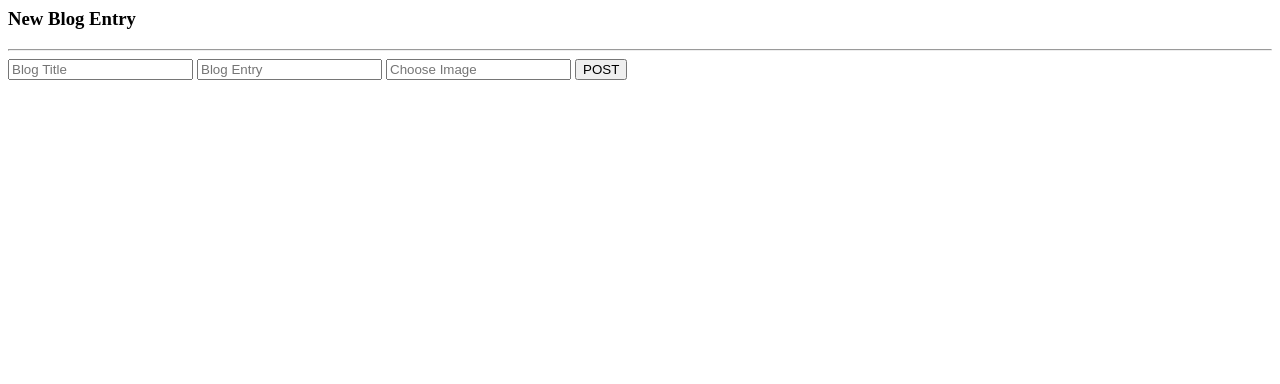
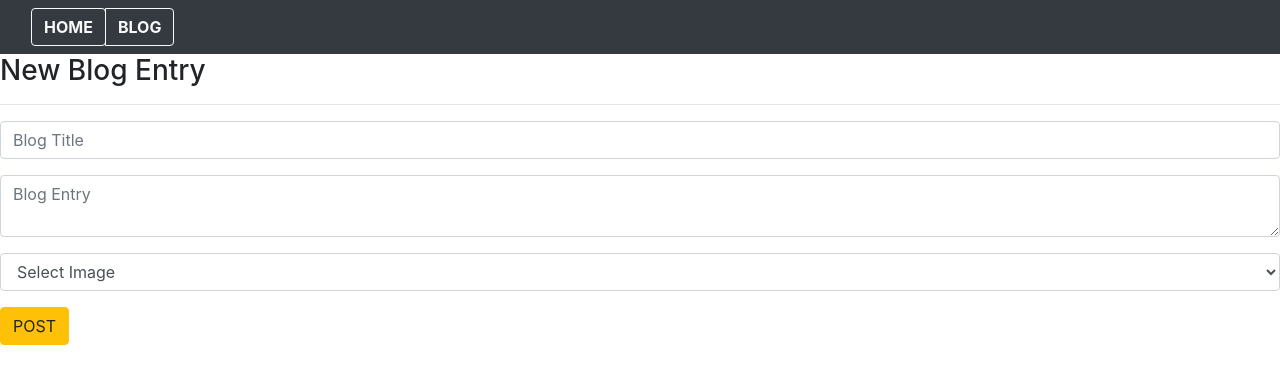
Before and after one commit to theMVPshop/lawSite, a website: page public/index.html in a window 1280 px wide. Drawn offline with nearby package versions, Linux system fonts and the light colour scheme.

Commit message:
styled blog post page and addition of results.html

```diff
--- a/public/index.html
+++ b/public/index.html
@@ -1,11 +1,46 @@
+<!DOCTYPE html>
+<html lang="en">
+<head>
+  <link rel="stylesheet" href="https://stackpath.bootstrapcdn.com/bootstrap/4.3.1/css/bootstrap.min.css" integrity="sha384-ggOyR0iXCbMQv3Xipma34MD+dH/1fQ784/j6cY/iJTQUOhcWr7x9JvoRxT2MZw1T" crossorigin="anonymous">
+    <!-- <link rel="stylesheet" href="../styles.css"> -->
+    <link rel="stylesheet" href="https://cdnjs.cloudflare.com/ajax/libs/font-awesome/4.7.0/css/font-awesome.min.css">
+    <meta name="viewport" content="width=device-width, initial-scale=1.0">
+    <title>Law Site</title>
+</head>
+<nav class="navbar container-fluid navbar-light bg-dark">
+  <div class="navbarContent container-fluid">
+    <div class="btn-group" id="btn-group" role="group" aria-label="Basic outlined example">
+      <a href="index.html"><button type="button" class="btn btn-outline-light navbarButton font-weight-bold">HOME</button></a>
+      <button type="button" class="btn btn-outline-light navbarButton font-weight-bold">BLOG</button>
+    </div>
+  </div>
+</nav>
+<body class="expert">
+<div class="consultation consultationBlog" id="consultationSection" >
+  <div class="consultationForm consultationFormBlog">
+    <h3 class="consultationTitle">New Blog Entry</h3>
 
-      <h3>New Blog Entry</h3>
     <hr>
     <form action="/posts/" method="post" >
+  <div class="form-group">
+        <input name="title" type="text" class="form-control form-group col-lg-12" id="blog_title"  placeholder="Blog Title" required>
+        <textarea name="entry_post" type="text" class="form-control form-group form-controlText" id="blog_entry" placeholder="Blog Entry" required></textarea>
+        <select name="entry_image" class="form-control form-group" type="text" id="inputState"   placeholder="Choose Image" required >
+          <option selected >Select Image</option>
+          <option value="1.jpg">Gavel Ajorned</span></option>
+          <option value="2.jpg">Attorney</option>
+          <option value="3.jpg">Gavel Resting</option>
+          <option value="4.jpg">Attorney in Blue</option>
+          <option value="5.jpg">Reading Brief</option>
+          <option value="6.jpg">Briefcase</option>
+          <option value="7.jpg">Law Books</option>
+          <option value="8.jpg">Law Research</option>
+          <option value="9.jpg">Notes</option>
+        </select>
 
-      <input name="title" type="text" id="blog_title"  placeholder="Blog Title" required>
-      <input name="entry_post" type="text"  id="blog_entry" placeholder="Blog Entry" required>
-      <input name="entry_image" type="text" id="image"   placeholder="Choose Image" required >
-
-          <button type="submit">POST</button>
-    </form>
+            <button type="submit" class="btn btn-warning sendRequest">POST</button>
+      </form>
+    </div>
+    </div>
+  </div>
+</body>
--- a/styles.css
+++ b/styles.css
@@ -4,7 +4,8 @@ body {
 }
 
 .header {
-    background-image: linear-gradient( rgba(0, 0, 0, 0.5), rgba(0, 0, 0, 0.5) ), url(images/slider/slide-1.jpg);
+	background-image: linear-gradient(rgba(0, 0, 0, 0.5), rgba(0, 0, 0, 0.5)),
+		url(images/slider/slide-1.jpg);
 	background-size: cover;
 	background-repeat: no-repeat;
 	background-attachment: fixed;
@@ -16,7 +17,7 @@ body {
 	padding: 1% 10%;
 }
 .btn-group {
-    font-family: 'Verdana, sans-serif';
+	font-family: "Verdana, sans-serif";
 }
 .navbarButton {
 	outline: none !important;
@@ -50,7 +51,7 @@ body {
 	/* min-width: 100%; */
 	display: flex;
 	justify-content: center;
-    background-color: rgb(249,249,249);
+	background-color: rgb(249, 249, 249);
 }
 .statBoximg {
 	position: relative;
@@ -62,9 +63,9 @@ body {
 	animation-duration: 2s;
 }
 .about {
-    display:flex;
+	display: flex;
 	align-items: center;
-    background-color: rgb(249,249,249);
+	background-color: rgb(249, 249, 249);
 }
 .aboutImage {
 	margin: auto 10%;
@@ -80,7 +81,7 @@ body {
 }
 hr {
 	width: 7%;
-    background-color: rgb(221,178,125);
+	background-color: rgb(221, 178, 125);
 	margin: 4% 0%;
 }
 .aboutParagraph {
@@ -117,7 +118,7 @@ hr {
 	animation-duration: 2s;
 }
 .expert {
-    background-color: rgb(249,249,249);
+	background-color: rgb(249, 249, 249);
 }
 .expertTitle {
 	font-size: 2.5em;
@@ -128,13 +129,13 @@ hr {
 	flex-direction: column;
 	align-items: center;
 }
-.expertParagraphContent{
+.expertParagraphContent {
 	text-align: center;
 	margin: auto 33%;
 	margin-bottom: -2%;
 	color: darkgrey;
 }
-.expertTeam{
+.expertTeam {
 	display: flex;
 	flex-direction: row;
 	justify-content: space-evenly;
@@ -185,7 +186,7 @@ hr {
 .clients {
 	margin-top: 30px;
 	display: flex;
-    background-color: rgb(249,249,249);
+	background-color: rgb(249, 249, 249);
 	align-items: center;
 	flex-direction: column;
 }
@@ -242,10 +243,14 @@ hr {
 	display: flex;
 	flex-direction: row;
 	align-items: center;
-    background-color: rgb(249,249,249);
+	background-color: rgb(249, 249, 249);
 	padding-top: 120px;
 }
 
+.consultationBlog {
+	display: inline;
+	flex-direction: none;
+}
 .consultationForm {
 	display: flex;
 	flex-direction: column;
@@ -253,32 +258,42 @@ hr {
 	padding-left: 40px;
 	padding-right: 40px;
 }
+
+.consultationFormBlog {
+	padding-left: 30%;
+	padding-right: 30%;
+	padding-top: 120px;
+}
 .consultationImage {
-    display:flex;
+	display: flex;
 	width: 50%;
 	height: auto;
 	margin-right: 0;
 	margin-left: auto;
 }
 .sendRequest {
-    background-color: rgb(216,174,119);
-    border-color: rgb(216,174,119);
+	background-color: rgb(216, 174, 119);
+	border-color: rgb(216, 174, 119);
 	color: white;
 	padding: 12px 30px;
 }
 .form-control {
-    background-color: rgb(245,245,245);
+	background-color: rgb(245, 245, 245);
 	border: none;
 }
+
+.form-controlText {
+	height: 500px;
+}
 .additionalInfo {
-    padding-top: 100px;;
-    background-color: rgb(54,54,54);
-    color: rgb(189,189,189);
+	padding-top: 100px;
+	background-color: rgb(54, 54, 54);
+	color: rgb(189, 189, 189);
 }
-.additionalInfoContent{
+.additionalInfoContent {
 	padding-bottom: 80px;
 }
-.infoParagraph{
+.infoParagraph {
 	text-align: left;
 	padding-left: 10%;
 }
@@ -286,21 +301,21 @@ hr {
 	color: darkgrey;
 }
 .bi-geo-alt-fill {
-    color: rgb(216,174,119);
+	color: rgb(216, 174, 119);
 }
-.bi-telephone-fill{
-    color: rgb(216,174,119);
+.bi-telephone-fill {
+	color: rgb(216, 174, 119);
 }
 .blogContact {
 	color: white;
 	padding-bottom: 5%;
 }
 .bi-envelope {
-    color: rgb(216,174,119);
+	color: rgb(216, 174, 119);
 }
 footer {
-    background-color: rgb(39,39,39);
-    color: rgb(129,129,129);
+	background-color: rgb(39, 39, 39);
+	color: rgb(129, 129, 129);
 	padding-top: 20px;
 	padding-bottom: 10px;
 	text-align: center;
@@ -324,6 +339,10 @@ footer {
 	.navbar {
 		display: flex;
 		flex-direction: column;
+	}
+
+	.navbar-custom {
+		background-color: rgb(216, 174, 119);
 	}
 	.btn-group {
 		display: flex;
@@ -376,7 +395,4 @@ footer {
 	.consultationImage {
 		display: none;
 	}
-
-
-
 }
```
Also changed, not shown: results.html (added, +37 -0 lines). Lines whose indentation alone changed are shown as unchanged.
